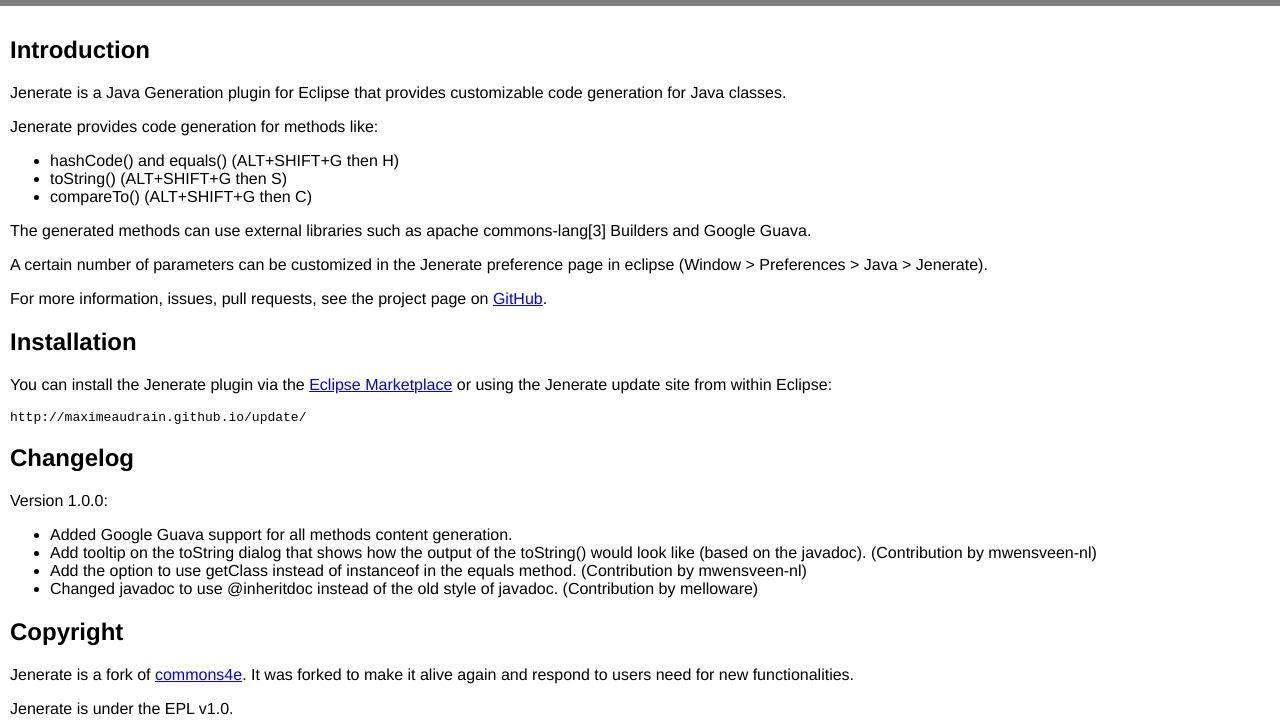
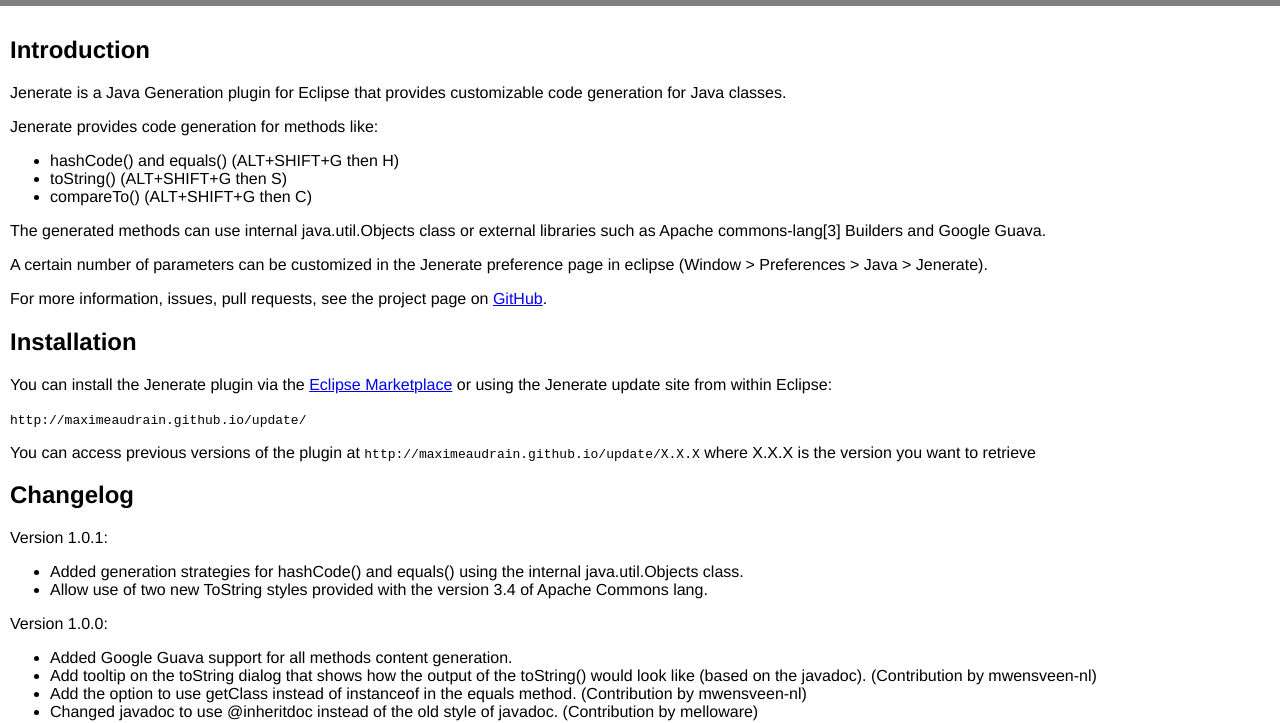
Before and after one commit to maximeAudrain/maximeAudrain.github.io, a plain HTML site: page index.html in a window 1280 px wide. Shown: the part 84-807 px from the top of the page. Drawn offline with Linux system fonts and the light colour scheme.

Commit message:
Deploy plugin version 1.0.1

```diff
--- a/index.html
+++ b/index.html
@@ -43,13 +43,22 @@ body {
 				  <li>toString() (ALT+SHIFT+G then S)</li>
 				  <li>compareTo() (ALT+SHIFT+G then C)</li>
 				</ul>
-				<p>The generated methods can use external libraries such as apache commons-lang[3] Builders and Google Guava.</p>
+				<p>The generated methods can use internal java.util.Objects class or external libraries such as Apache commons-lang[3] Builders and Google Guava.</p>
 				<p>A certain number of parameters can be customized in the Jenerate preference page in eclipse (Window > Preferences > Java > Jenerate).</p>
 				<p>For more information, issues, pull requests, see the project page on <a class="externalLink" href="https://github.com/maximeAudrain/jenerate">GitHub</a>.</p>
 			<h2>Installation</h2>
 				<p>You can install the Jenerate plugin via the <a class="externalLink" href="http://marketplace.eclipse.org/content/jenerate">Eclipse Marketplace</a> or using the Jenerate update site from within Eclipse:</p>
-				<div class="source"><pre>http://maximeaudrain.github.io/update/</pre></div>
+				<code>http://maximeaudrain.github.io/update/</code>
+				</p>
+				<span>You can access previous versions of the plugin at</span>
+				<code>http://maximeaudrain.github.io/update/X.X.X</code>
+				<span> where X.X.X is the version you want to retrieve</span>
 			<h2>Changelog</h2>
+			<p>Version 1.0.1:</p>
+			<ul>
+			  <li>Added generation strategies for hashCode() and equals() using the internal java.util.Objects class.</li>
+			  <li>Allow use of two new ToString styles provided with the version 3.4 of Apache Commons lang.</li>
+			</ul>
 			<p>Version 1.0.0:</p>
 			<ul>
 			  <li>Added Google Guava support for all methods content generation.</li>
```
Also changed, not shown: 10 other files.
